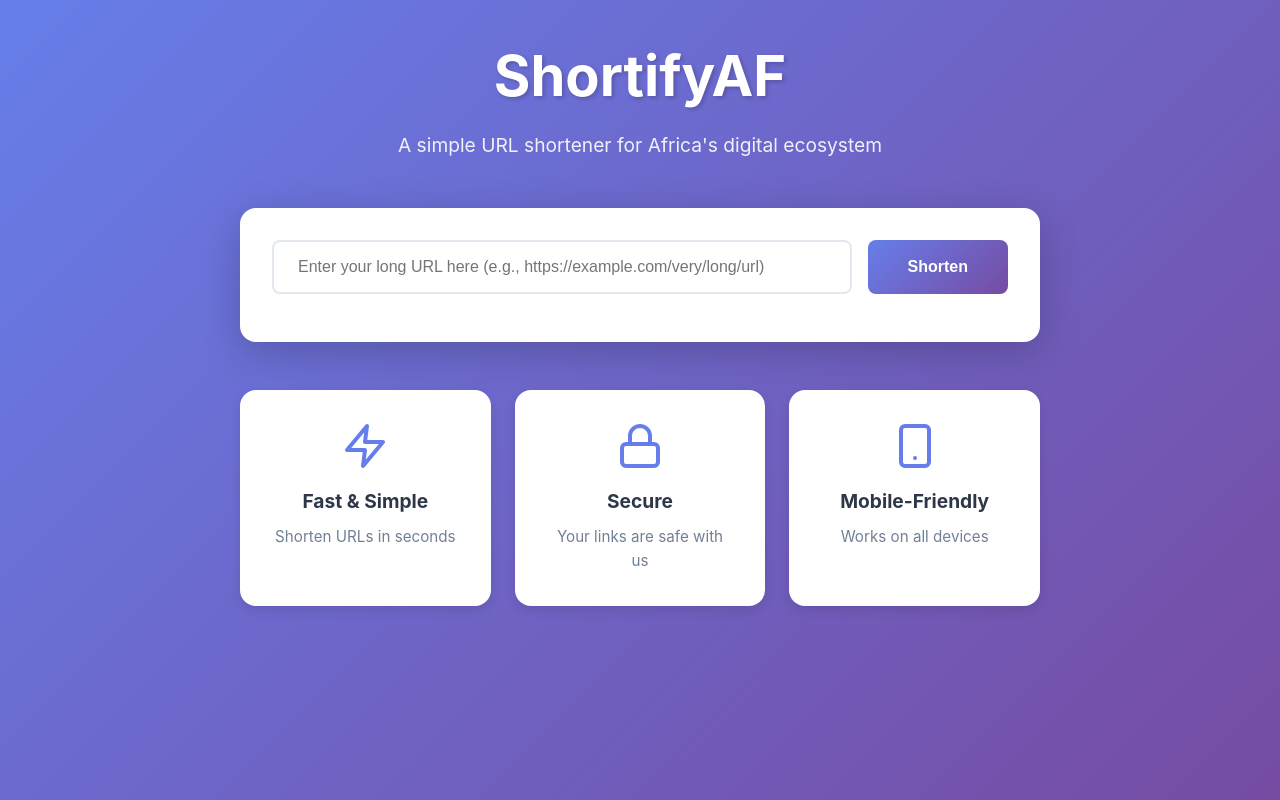
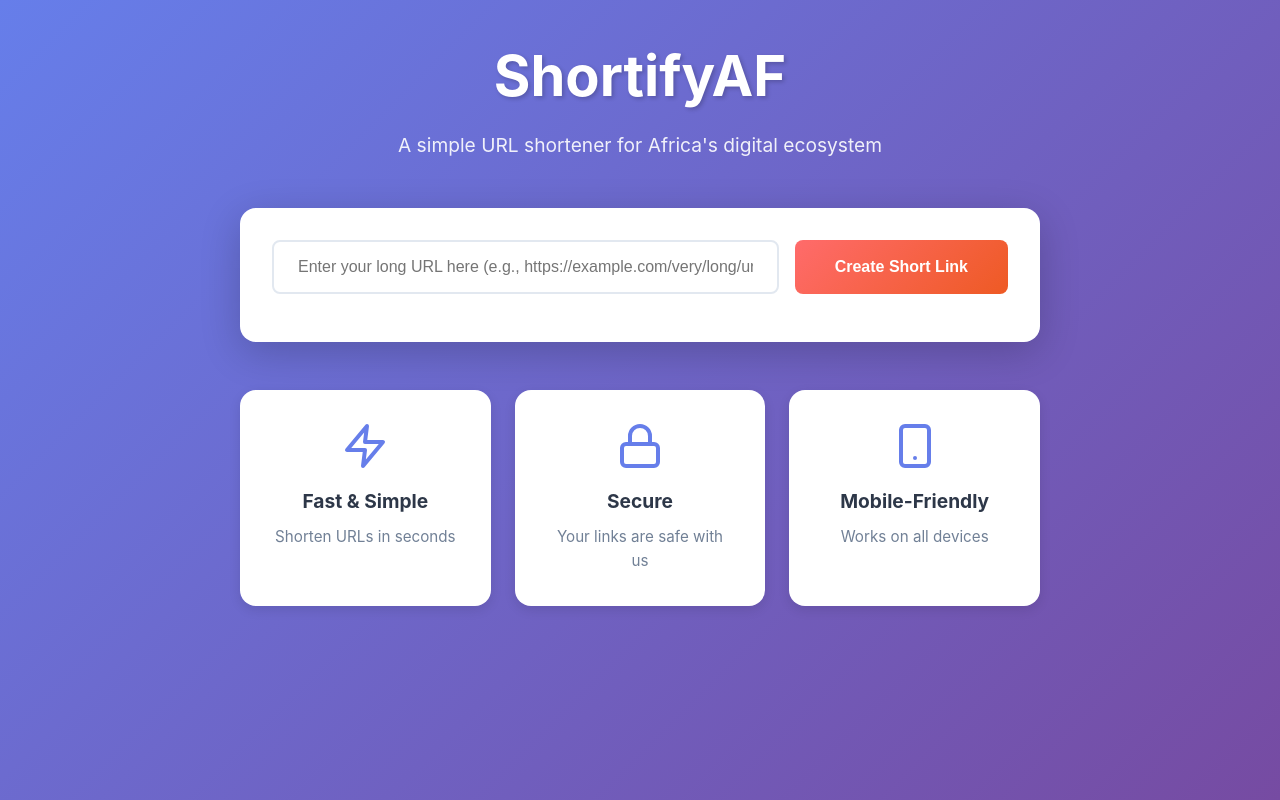
Before and after one commit to Simeon-Azeh/shortifyaf, a React app in the folder frontend/: page / in a window 1280 px wide. Built offline with nearby package versions, Linux system fonts and the light colour scheme; no server answers; the HTML template or start-up script is replaced by a standard one.

Commit message:
Demo: Change button text to 'Create Short Link' and color to red gradient

```diff
--- a/frontend/src/components/HomePage.css
+++ b/frontend/src/components/HomePage.css
@@ -65,7 +65,7 @@
     padding: 1rem 2.5rem;
     font-size: 1rem;
     font-weight: 600;
-    background: linear-gradient(135deg, #667eea 0%, #764ba2 100%);
+    background: linear-gradient(135deg, #ff6b6b 0%, #ee5a24 100%);
     color: white;
     border: none;
     border-radius: 0.5rem;
@@ -79,7 +79,7 @@
 
 .shorten-btn:hover:not(:disabled) {
     transform: translateY(-2px);
-    box-shadow: 0 4px 12px rgba(102, 126, 234, 0.4);
+    box-shadow: 0 4px 12px rgba(255, 107, 107, 0.4);
 }
 
 .shorten-btn:active:not(:disabled) {
--- a/frontend/src/components/HomePage.jsx
+++ b/frontend/src/components/HomePage.jsx
@@ -132,7 +132,7 @@ const HomePage = () => {
                             {loading ? (
                                 <span className="loading-spinner"></span>
                             ) : (
-                                'Shorten'
+                                'Create Short Link'
                             )}
                         </button>
                     </div>
```
